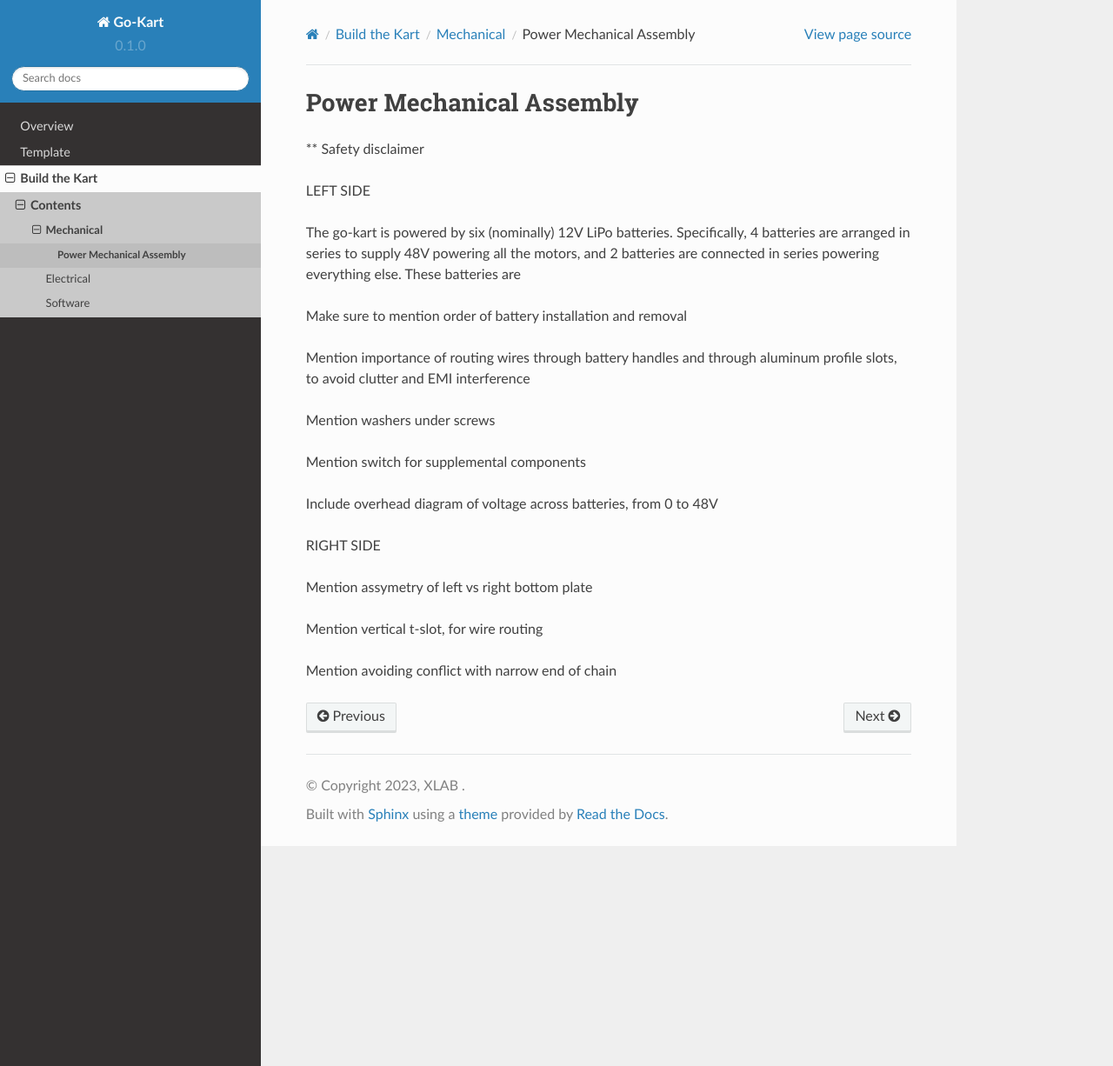
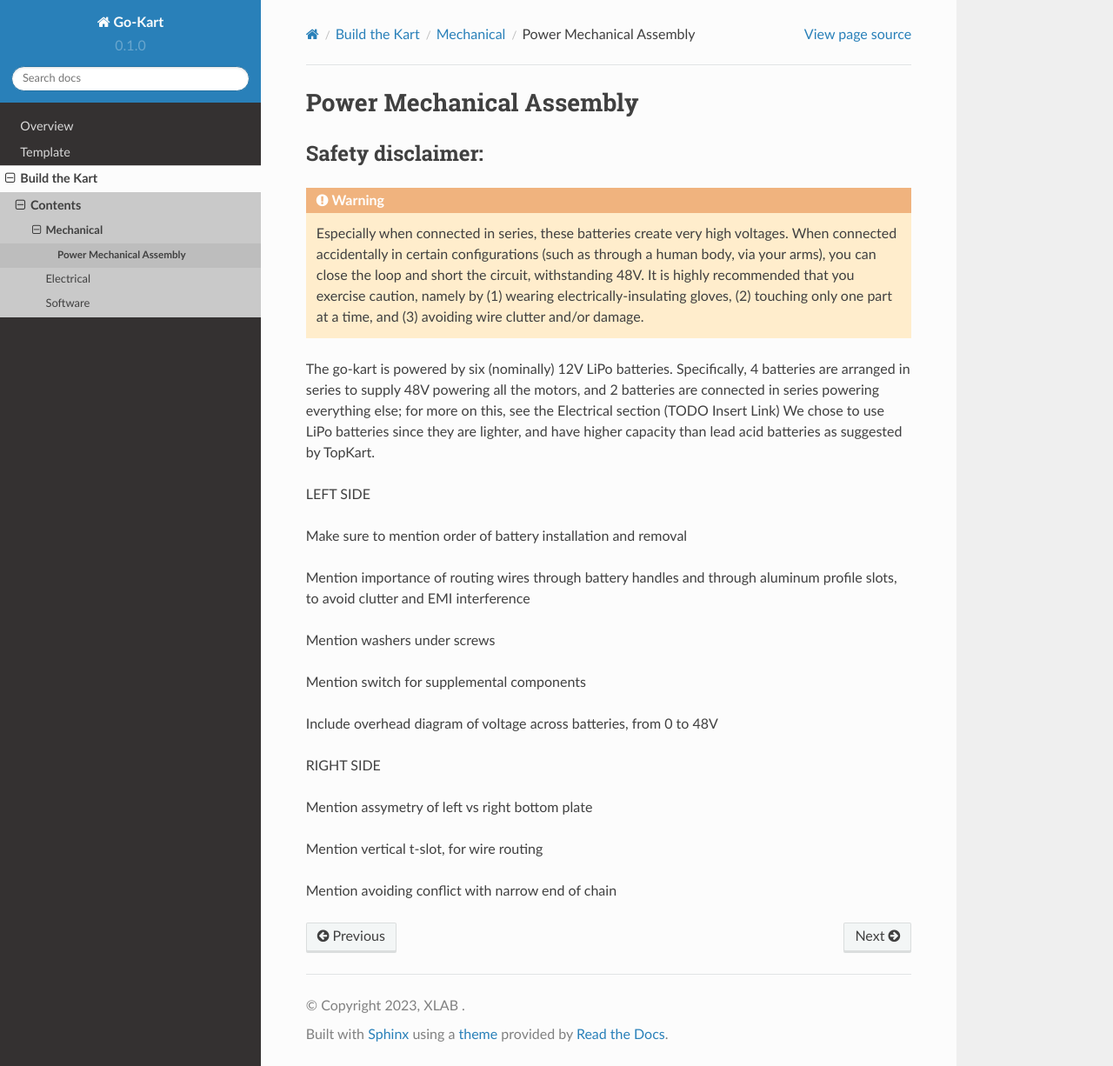
Before and after one commit to mlab-upenn/Go-Kart, a Sphinx documentation site: the page built from docs/source/Build-the-Kart/Mechanical/power_mechanical.rst, in a window 1280 px wide and 1226 px high. Shown: the whole window at 87% size. Built offline with Sphinx 7.4.7 and the Read the Docs theme 2.0.0, drawn with Linux system fonts in a browser that asks for light colours; pages that are not in the unit, such as notebooks, are missing from menus.

Commit message:
jason small edits

```diff
--- a/docs/source/Build-the-Kart/Mechanical/BBW_mechanical.rst
+++ b/docs/source/Build-the-Kart/Mechanical/BBW_mechanical.rst
@@ -0,0 +1,5 @@
+
+
+
+
+Mention that we used some big rubber washers and small metal washers, to ensure tightness
--- a/docs/source/Build-the-Kart/Mechanical/power_mechanical.rst
+++ b/docs/source/Build-the-Kart/Mechanical/power_mechanical.rst
@@ -2,15 +2,21 @@
 Power Mechanical Assembly
 ==================================
 
-** Safety disclaimer
+
+Safety disclaimer:
+=================
+
+.. warning::
+
+   Especially when connected in series, these batteries create very high voltages. When
+   connected accidentally in certain configurations (such as through a human body, via your arms),
+   you can close the loop and short the circuit, withstanding 48V. It is highly recommended that
+   you exercise caution, namely by (1) wearing electrically-insulating gloves, (2) touching only
+   one part at a time, and (3) avoiding wire clutter and/or damage.
+
+The go-kart is powered by six (nominally) 12V LiPo batteries. Specifically, 4 batteries are arranged in series to supply 48V powering all the motors, and 2 batteries are connected in series powering everything else; for more on this, see the Electrical section (TODO Insert Link) We chose to use LiPo batteries since they are lighter, and have higher capacity than lead acid batteries as suggested by TopKart.
 
 LEFT SIDE
-
-The go-kart is powered by six (nominally) 12V LiPo batteries.
-Specifically, 4 batteries are arranged in series to supply 48V
-powering all the motors, and 2 batteries are connected in series
-powering everything else. These batteries are
-
 
 Make sure to mention order of battery installation and removal
 
```
